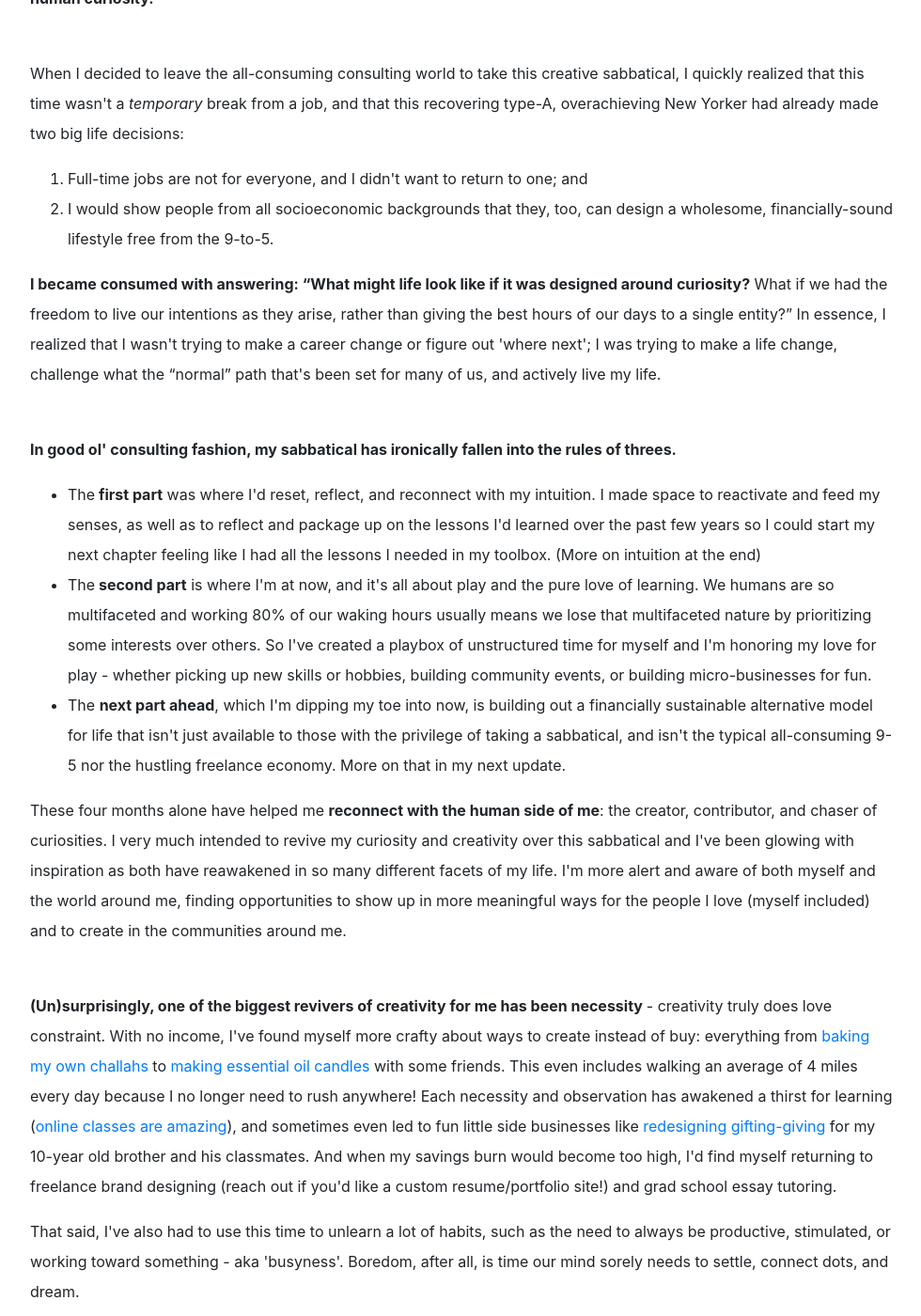
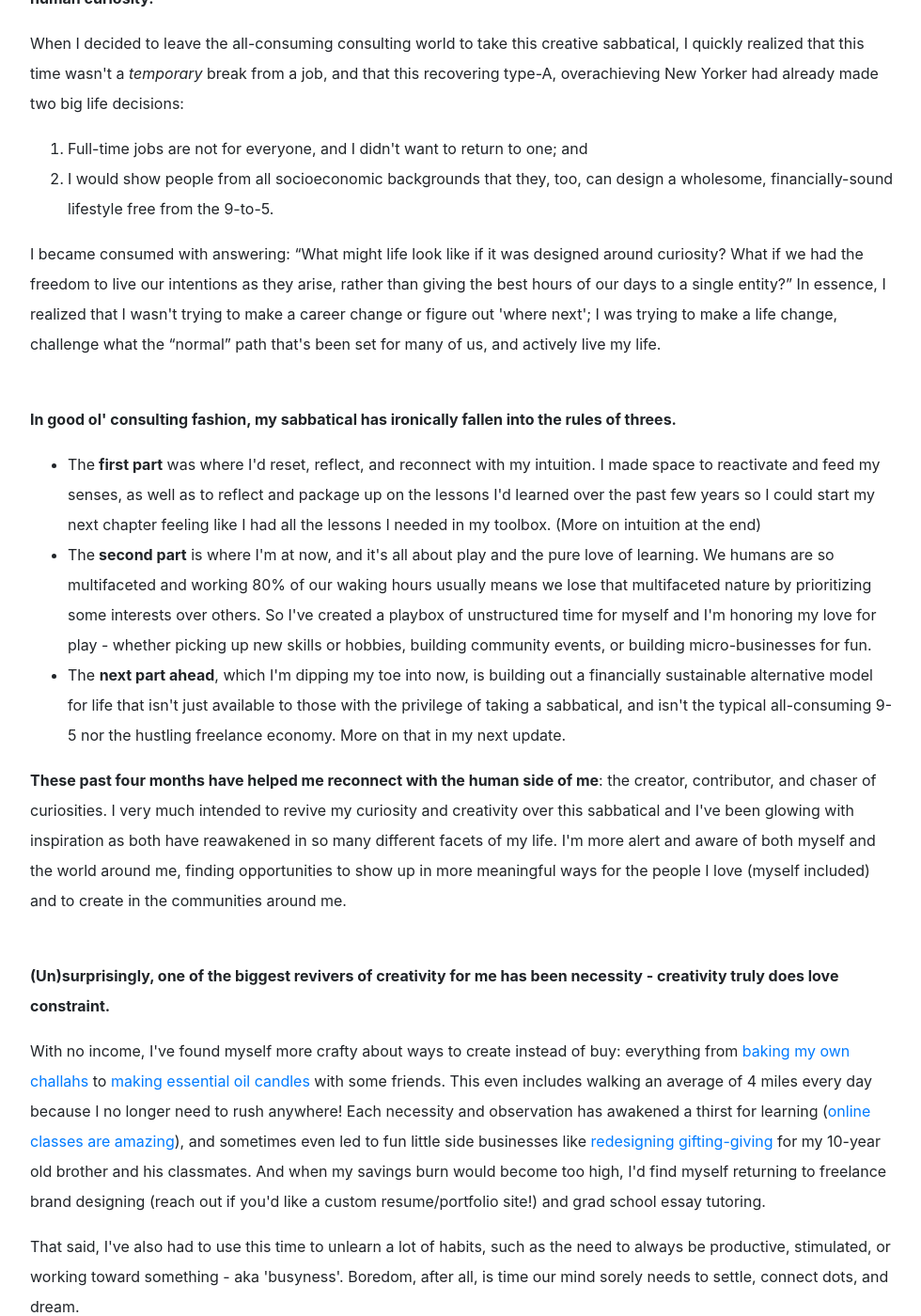
Before and after one commit to dalkat/dalkat.github.io, a Jekyll site: the page built from update-1.md, in a window 1280 px wide and 1400 px high, scrolled down 781 px. Shown: the whole window at 94% size, without its empty margins (148-1128 px from the left). Built offline with Jekyll 4.4.1, drawn with Linux system fonts in a browser that asks for light colours; nearby versions of some CDN libraries; some web fonts are replaced; library files that are not in the unit come from our copies.

Commit message:
blog 2.2.7

```diff
--- a/_layouts/update-1.html
+++ b/_layouts/update-1.html
@@ -35,22 +35,23 @@ layout: default-sub
           <div class="col-lg-10 col-md-10 col-sm-12 col-12" style="line-height: 2;">
             <p><h5>Hi friends,</h5></p><br>
             <p>In the words of <a href="https://amzn.to/2DLyIXX" target="_blank">Michelle Obama</a>, it's been four months since I "swerved" and left Deloitte, and yet it feels like an entire year has passed in that time. I've had a LOT of time to work with: time to focus on things I want to focus on - and when I want to focus on them; to explore different subjects and interests; and to show up fully for the people I care about (more on that below).</p>
-            <p><b>I truly believe that THIS is what life is supposed to look like: having the freedom to play and be guided by our innate human curiosity.</b></p><br>
+            <p><b>I truly believe that THIS is what life is supposed to look like: having the freedom to play and be guided by our innate human curiosity.</b></p>
 
             <p>When I decided to leave the all-consuming consulting world to take this creative sabbatical, I quickly realized that this time wasn't a&nbsp;<em>temporary</em>&nbsp;break from a job, and that this recovering type-A, overachieving New Yorker had already made two big life decisions:&nbsp;</p>
             <ol><li>Full-time jobs are not for everyone, and I didn't want to return to one; and&nbsp;</li>
             <li>I would show people from all socioeconomic backgrounds that they, too, can design a wholesome, financially-sound lifestyle free from the 9-to-5.</li></ol>
 
-            <p><b>I became consumed with answering: &ldquo;What might life look like if it was designed around curiosity?</b> What if we had the freedom to live our intentions as they arise, rather than giving the best hours of our days to a single entity?&rdquo; In essence, I realized that I wasn't trying to make a career change or figure out 'where next'; I was trying to make a life change, challenge what the &ldquo;normal&rdquo; path that's been set for many of us, and actively live my life.</p><br>
+            <p>I became consumed with answering: &ldquo;What might life look like if it was designed around curiosity? What if we had the freedom to live our intentions as they arise, rather than giving the best hours of our days to a single entity?&rdquo; In essence, I realized that I wasn't trying to make a career change or figure out 'where next'; I was trying to make a life change, challenge what the &ldquo;normal&rdquo; path that's been set for many of us, and actively live my life.</p><br>
             <p><b>In good ol' consulting fashion, my sabbatical has ironically fallen into the rules of threes.&nbsp;</b></p>
             <ul>
             <li>The<strong> first part</strong>&nbsp;was where I'd reset, reflect, and reconnect with my intuition. I made space to reactivate and feed my senses, as well as to reflect and package up on the lessons I'd learned over the past few years so I could start my next chapter feeling like I had all the lessons I needed in my toolbox.&nbsp;(More on intuition at the end)</li>
             <li>The<strong> second part</strong>&nbsp;is where I'm at now, and it's all about play and the pure love of learning. We humans are so multifaceted and working 80% of our waking hours usually means we lose that multifaceted nature by prioritizing some interests over others. So I've created a playbox of unstructured time for myself and I'm honoring my love for play - whether picking up new skills or hobbies, building community events, or building micro-businesses for fun.</li>
             <li>The&nbsp;<strong>next part ahead</strong>, which I'm dipping my toe into now, is building out a financially sustainable alternative model for life that isn't just available to those with the privilege of taking a sabbatical, and isn't the typical all-consuming 9-5 nor the hustling freelance economy. More on that in my next update.</li>
             </ul>
-            <p>These four months alone have helped me <b>reconnect with the human side of me</b>: the creator, contributor, and chaser of curiosities. I very much intended to revive my curiosity and creativity over this sabbatical and I've been glowing with inspiration as both have reawakened in so many different facets of my life. I'm more alert and aware of both myself and the world around me, finding opportunities to show up in more meaningful ways for the people I love (myself included) and to create in the communities around me. </p><br>
+            <p><b>These past four months have helped me reconnect with the human side of me</b>: the creator, contributor, and chaser of curiosities. I very much intended to revive my curiosity and creativity over this sabbatical and I've been glowing with inspiration as both have reawakened in so many different facets of my life. I'm more alert and aware of both myself and the world around me, finding opportunities to show up in more meaningful ways for the people I love (myself included) and to create in the communities around me. </p><br>
 
-            <p><b>(Un)surprisingly, one of the biggest revivers of creativity for me has been necessity </b>- creativity truly does love constraint. With no income, I've found myself more crafty about ways to create instead of buy: everything from&nbsp;<a href="https://daliakatan.com/challah" target="_blank">baking my own challahs</a> to <a href="https://ezentialsf.com/" target="_blank">making essential oil candles</a>&nbsp;with some friends. This even includes walking an average of 4 miles every day because I no longer need to rush anywhere! Each necessity and observation has awakened a thirst for learning (<a href="https://skl.sh/2TE2fKn" target="_blank">online classes are amazing</a>), and sometimes even led to fun little side businesses like <a href="https://presently.fun" target="_blank">redesigning gifting-giving</a> for my 10-year old brother and his classmates. And when my savings burn would become too high, I'd find myself returning to freelance brand designing (reach out if you'd like a custom resume/portfolio site!) and grad school essay tutoring. </p>
+            <p><b>(Un)surprisingly, one of the biggest revivers of creativity for me has been necessity - creativity truly does love constraint.</b></p>
+            <p>With no income, I've found myself more crafty about ways to create instead of buy: everything from&nbsp;<a href="https://daliakatan.com/challah" target="_blank">baking my own challahs</a> to <a href="https://ezentialsf.com/" target="_blank">making essential oil candles</a>&nbsp;with some friends. This even includes walking an average of 4 miles every day because I no longer need to rush anywhere! Each necessity and observation has awakened a thirst for learning (<a href="https://skl.sh/2TE2fKn" target="_blank">online classes are amazing</a>), and sometimes even led to fun little side businesses like <a href="https://presently.fun" target="_blank">redesigning gifting-giving</a> for my 10-year old brother and his classmates. And when my savings burn would become too high, I'd find myself returning to freelance brand designing (reach out if you'd like a custom resume/portfolio site!) and grad school essay tutoring. </p>
 
             <p>That said, I've also had to use this time to unlearn a lot of habits, such as the need to always be productive, stimulated, or working toward something - aka 'busyness'. Boredom, after all, is time our mind sorely needs to settle, connect dots, and dream.</p><br>
             <p><b>Overall, there have definitely been ups and downs. </b></p>
```
